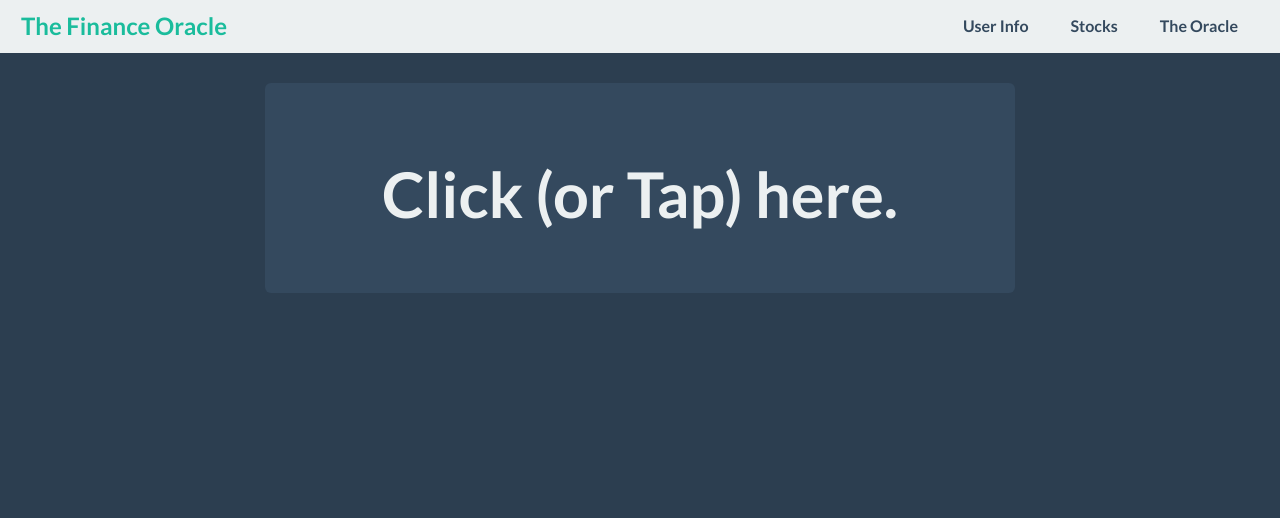
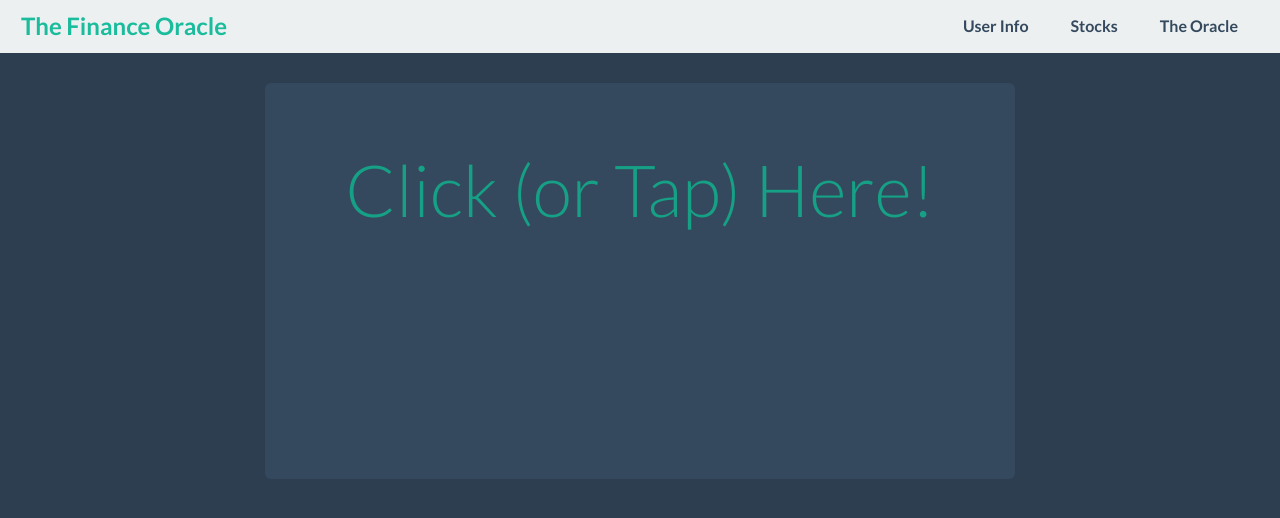
Before and after one commit to naeem1997/The-Finance-Oracle, a browser extension: page oracle.html in a window 1280 px wide. Drawn offline with Linux system fonts and the light colour scheme.

Commit message:
added link effect

```diff
--- a/oracle.html
+++ b/oracle.html
@@ -63,6 +63,32 @@
       <script src="dist/js/vendor/html5shiv.js"></script>
       <script src="dist/js/vendor/respond.min.js"></script>
     <![endif]-->
+    <style type="text/css">
+      #main {
+          text-align: center;
+          width: 600px;
+          height: 300px;
+          margin: 0 auto;
+          border-radius: 5px;
+          font-size: 72px;
+      }
+      #oracle {
+        font-size: 72px;
+      }
+      a:hover {
+          background-color: #79CDCD;
+      }
+      @keyframes fadeAndScale {
+          from {
+              opacity: 0;
+              transform: scale(.9, .9);
+          }
+          to {
+              opacity: 1;
+              transform: scale(1, 1);
+          }
+      }
+    </style>
   </head>
   <body>
     <div id="apps">
@@ -100,7 +126,9 @@
           <div class="col-md-2"></div>
           <div class="col-md-8">
             <div class="jumbotron jumbotron-asphalt text-centered">
-              <h1>Click (or Tap) here.</h1>
+              <div id="main">
+                  <p id="oracle"><a href="#" onclick="window.location.reload(true);return false;">Click (or Tap) Here!</a></p>
+              </div>
             </div>
           </div>
           <div class="col-md-2"></div>
```
Also changed, not shown: index.html (+23 -0 lines).
